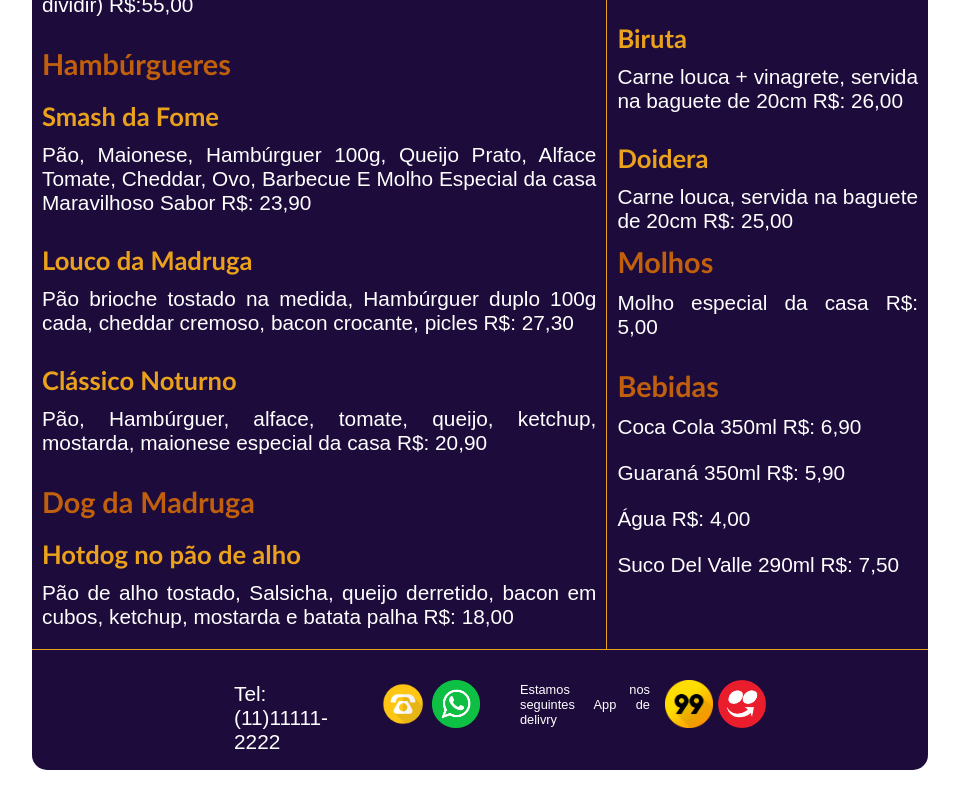
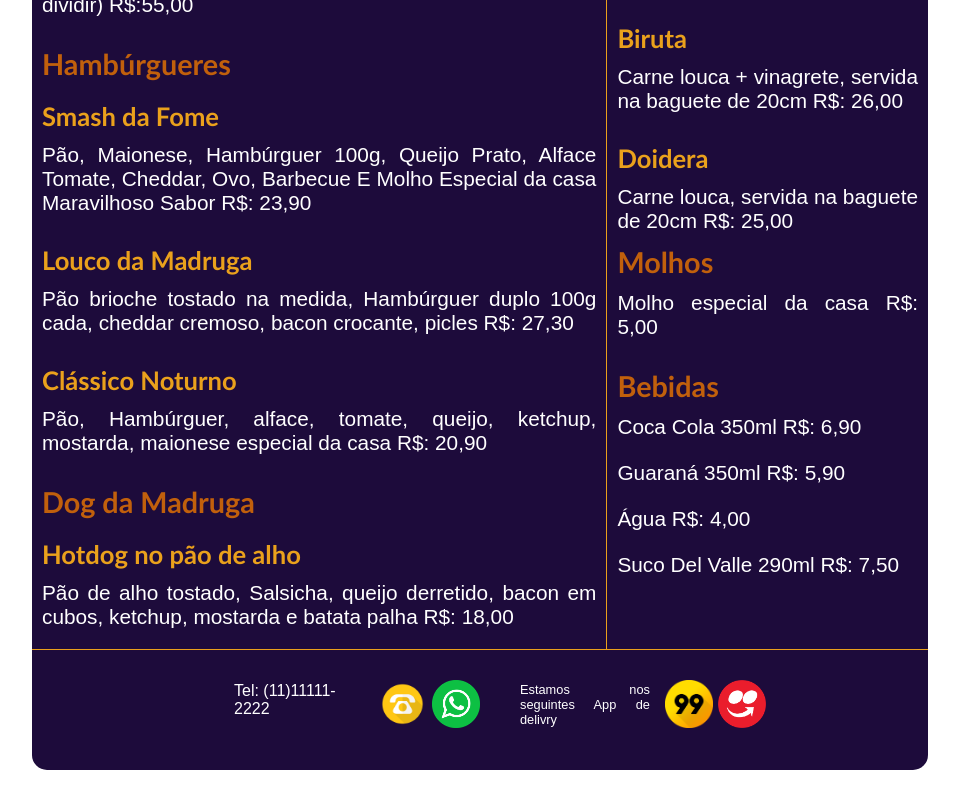
Before and after one commit to tcampossilva/turnodafome, a plain HTML site: page index.html in a window 1280 px wide. Shown: the part 648-1448 px from the top of the page, without its empty margins (160-1119 px from the left). Drawn offline with Linux system fonts and the light colour scheme.

Commit message:
Update index.html
Atualização do index

```diff
--- a/index.html
+++ b/index.html
@@ -58,7 +58,7 @@
               </div>
           <footer id="rodape">
              <div id="tel">
-                <p>Tel: (11)11111-2222</p>
+                <p class="texto">Tel: (11)11111-2222</p>
                 <img src="img/telefone.png">
                 <img src="img/whatsapp1.png">
              </div>
```
